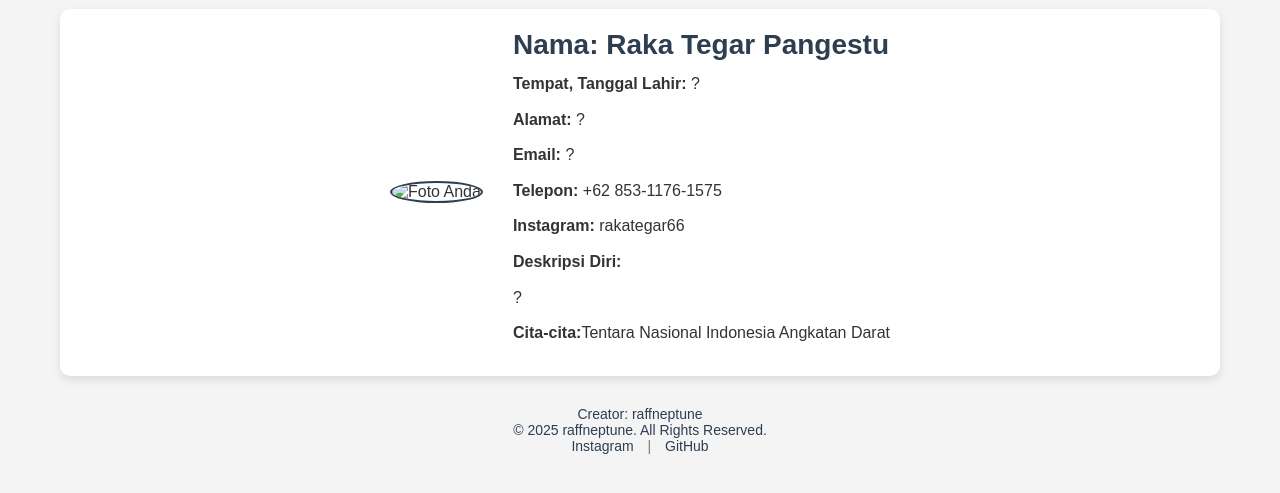
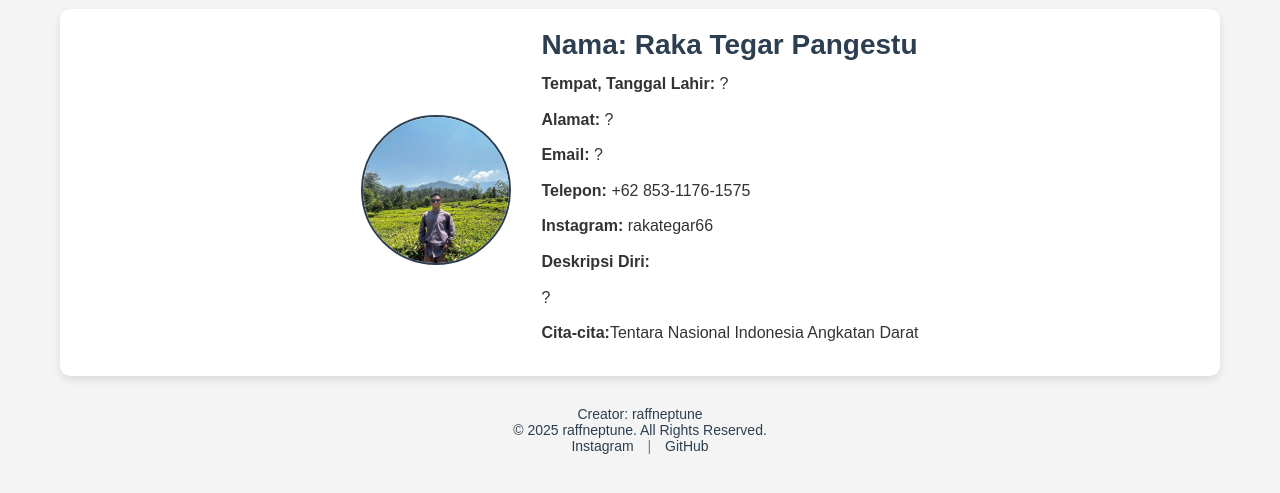
Before and after one commit to raffneptune/webbuatraka, a plain HTML site: page index.html in a window 1280 px wide. Shown: the part 83-576 px from the top of the page. Drawn offline with Linux system fonts and the light colour scheme.

Commit message:
Update index.html

```diff
--- a/index.html
+++ b/index.html
@@ -5,7 +5,7 @@
     <meta name="viewport" content="width=device-width, initial-scale=1.0">
     <title>Halaman Biodata</title>
     <link rel="stylesheet" href="style.css">
-    <link rel="shortcut icon" href="/personalpagebuatraka/♡ Anime pfp♡.jpeg" type="image/x-icon" />
+    <link rel="shortcut icon" href="./414723876_356108643710310_8146385929546388385_n.jpg" type="image/x-icon" />
 </head>
 <body>
     <div class="container">
@@ -15,7 +15,7 @@
 
         <section class="profile">
             <div class="photo">
-                <img src="/personalpagebuatraka/414723876_356108643710310_8146385929546388385_n.jpg" alt="Foto Anda">
+                <img src="./414723876_356108643710310_8146385929546388385_n.jpg" alt="Foto Anda">
             </div>
             <div class="bio">
                 <h2>Nama: Raka Tegar Pangestu</h2>
```
